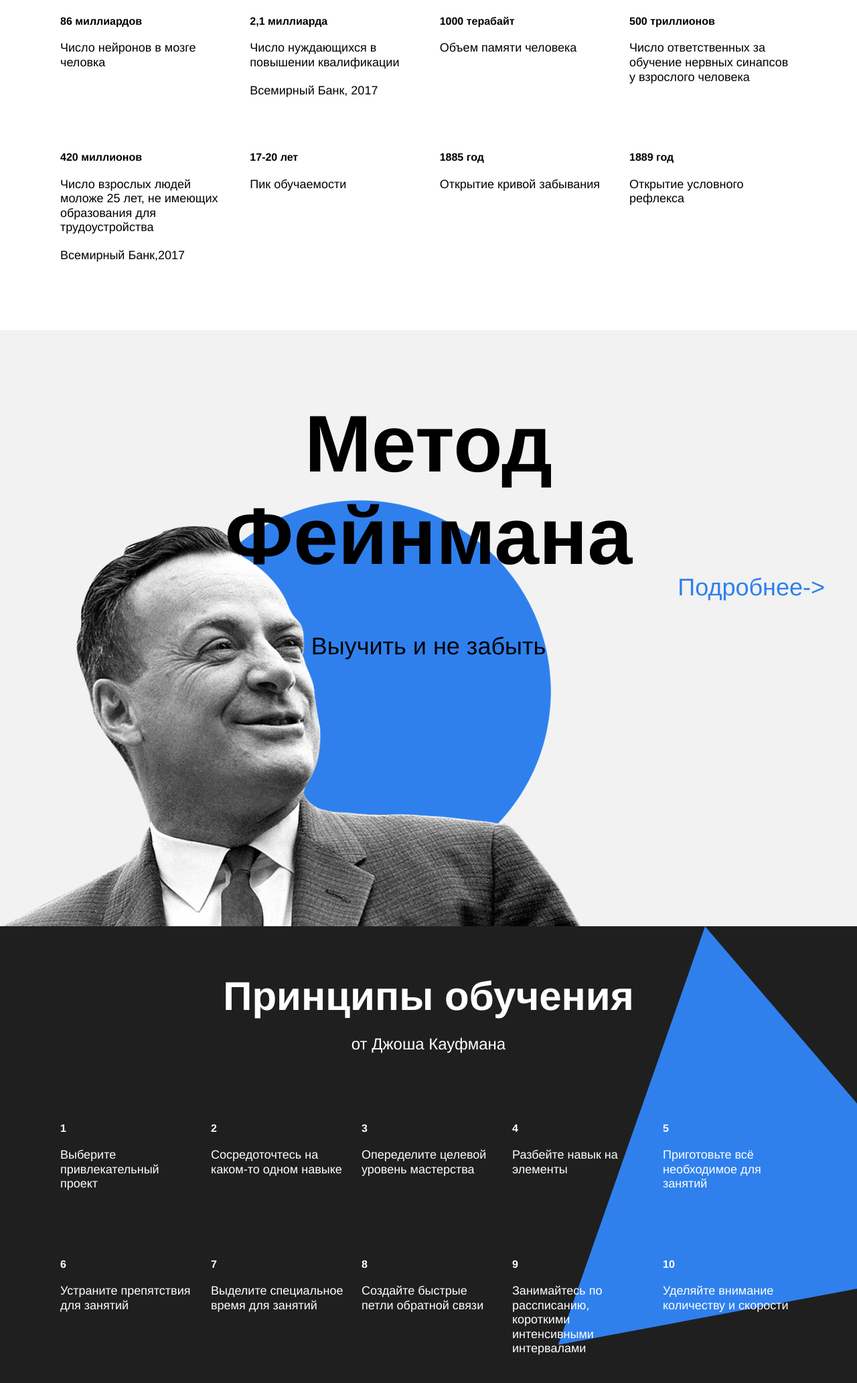
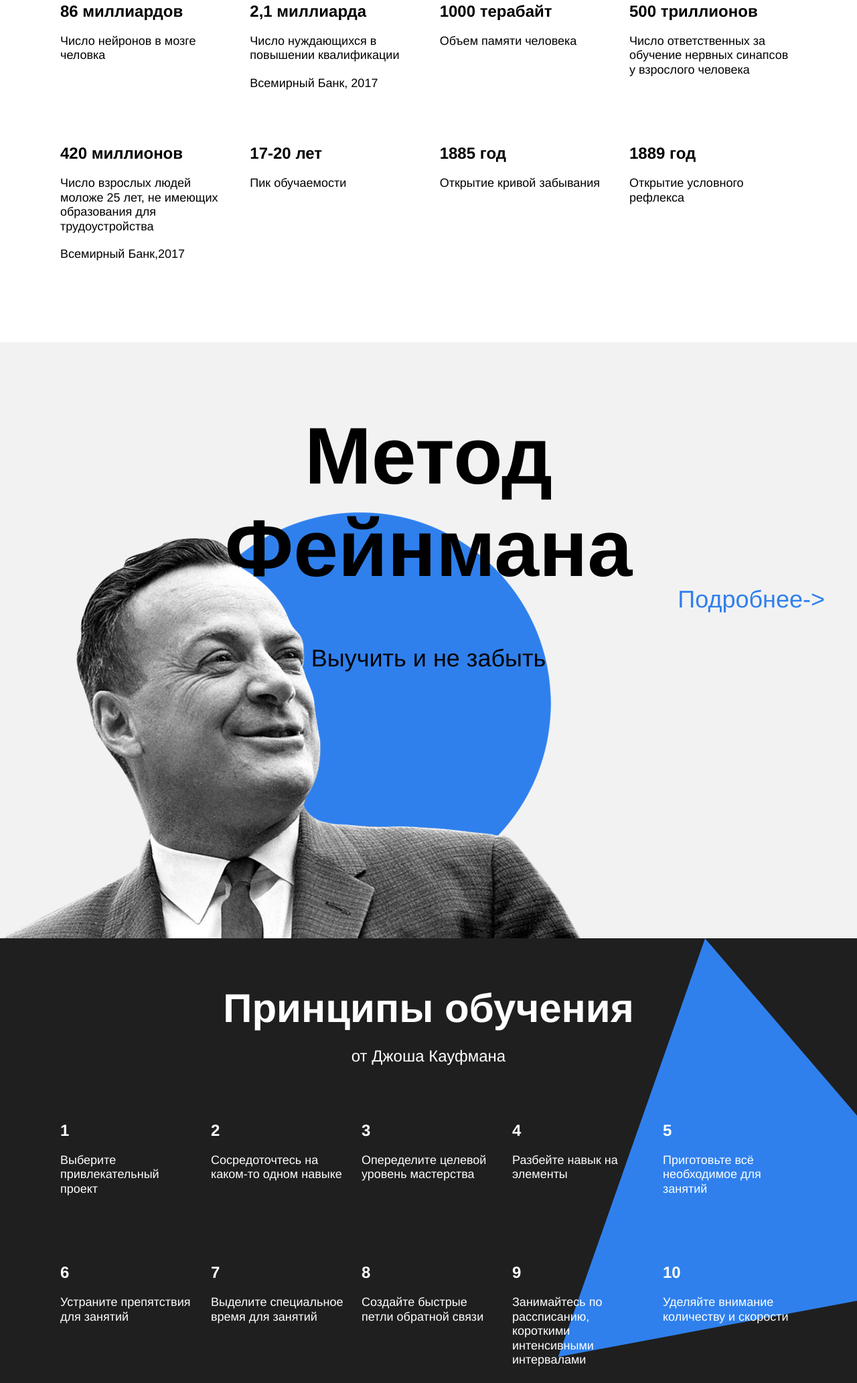
Before and after one commit to AlionaKulikova/how-to-learn-bootcamp, a plain HTML site: page index.html in a window 1280 px wide. Shown: the part 1566-3631 px from the top of the page at 67% size. Drawn offline with Linux system fonts and the light colour scheme.

Commit message:
Правка проекта

```diff
--- a/index.html
+++ b/index.html
@@ -40,70 +40,77 @@
 
 <section class="digits">
 
-  <div class="digits__section-title"><h4>Цифры и факты</h></div>
+  <div class="digits__section-title"><h4>Цифры и факты</h4></div>
   <div class="digits__section-subtitle"><p>Про учебу и мозг</p></div>
     <div class="digits__table">
 
       <div class="digits__table_cell">
-        <p class="digits__table_heading">
+        <div class="digits__table_heading">
          <h4>86 миллиардов</h4>
            <ul class="digits__table_text">
             <li>Число нейронов в мозге человка</li>
           </ul>
+        </div>
      </div>
 
      <div class="digits__table_cell">
-        <p class="digits__table_heading"><h4>2,1 миллиарда</h4>
+        <div class="digits__table_heading"><h4>2,1 миллиарда</h4>
           <ul class="digits__table_text">
             <li>Число нуждающихся в повышении квалификации</li>
               <li>Всемирный Банк, 2017</li>
           </ul>
+        </div>
       </div>
 
       <div class="digits__table_cell">
-        <p class="digits__table_heading"><h4>1000 терабайт</h4>
+        <div class="digits__table_heading"><h4>1000 терабайт</h4>
          <ul class="digits__table_text">
            <li>Объем памяти человека</li>
         </ul>
+        </div>
       </div>
 
       <div class="digits__table_cell">
-        <p class="digits__table_heading"><h4>500 триллионов</h4>
+        <div class="digits__table_heading"><h4>500 триллионов</h4>
           <ul class="digits__table_text">
             <li>Число ответственных за обучение нервных синапсов у взрослого человека</li>
           </ul>
+        </div>
       </div>
 
       <div class="digits__table_cell">
-        <p class="digits__table_heading"><h4>420 миллионов</h4>
+        <div class="digits__table_heading"><h4>420 миллионов</h4>
           <ul class="digits__table_text">
             <li>Число взрослых людей моложе 25 лет, не имеющих образования для трудоустройства</li>
             <li>Всемирный Банк,2017</li>
           </ul>
+        </div>
       </div>
 
       <div class="digits__table_cell">
-        <p class="digits__table_heading"><h4>17-20 лет</h4></p>
+        <div class="digits__table_heading"><h4>17-20 лет</h4>
           <ul class="digits__table_text">
             <li>Пик обучаемости</li>
           </ul>
+        </div>
       </div>
 
       <div class="digits__table_cell">
-        <p class="digits__table_heading"><h4>1885 год</h4></p>
+        <div class="digits__table_heading"><h4>1885 год</h4>
           <ul class="digits__table_text">
             <li>Открытие кривой забывания</li>
           </ul>
+        </div>
       </div>
 
-      <div class="digits__table_cell">
-         <p class="digits__table_heading"><h4>1889 год</h4></p>
+    <div class="digits__table_cell">
+         <div class="digits__table_heading"><h4>1889 год</h4>
            <ul class="digits__table_text">
               <li>Открытие условного рефлекса</li>
                  </ul>
-      </div>
+          </div>
 
-  </div>
+    </div>
 
 </section>
 
@@ -119,85 +126,95 @@
 
 <section class="kaufman">
 
-  <div class="table__section-title"><h4>Принципы обучения</h></div>
+  <div class="table__section-title"><h4>Принципы обучения</h4></div>
   <div class="table__section-subtitle"><p>от Джоша Кауфмана</p></div>
 
   <div class="table__theme_dark">
 
     <div class="table__cell_theme_dark">
-      <p class="table__heading_theme_dark">
+      <div class="table__heading_theme_dark">
        <h4>1</h4>
          <ul class="table__text_theme_dark">
           <li>Выберите привлекательный проект</li>
         </ul>
+      </div>
     </div>
 
     <div class="table__cell_theme_dark">
-       <p class="table__heading_theme_dark"><h4>2</h4>
+       <div class="table__heading_theme_dark"><h4>2</h4>
          <ul class="table__text_theme_dark">
            <li>Сосредоточтесь на каком-то одном навыке</li>
          </ul>
+        </div>
     </div>
 
     <div class="table__cell_theme_dark">
-       <p class="table__heading_theme_dark"><h4>3</h4>
+       <div class="table__heading_theme_dark"><h4>3</h4>
         <ul class="table__text_theme_dark">
           <li>Опеределите целевой уровень мастерства</li>
         </ul>
+      </div>
     </div>
 
      <div class="table__cell_theme_dark">
-        <p class="table__heading_theme_dark"><h4>4</h4>
+        <div class="table__heading_theme_dark"><h4>4</h4>
          <ul class="table__text_theme_dark">
            <li>Разбейте навык на элементы</li>
         </ul>
+      </div>
     </div>
 
      <div class="table__cell_theme_dark">
-        <p class="table__heading_theme_dark"><h4>5</h4>
+        <div class="table__heading_theme_dark"><h4>5</h4>
          <ul class="table__text_theme_dark">
            <li>Приготовьте всё необходимое для занятий</li>
          </ul>
+        </div>
      </div>
 
      <div class="table__cell_theme_dark">
-        <p class="table__heading_theme_dark"><h4>6</h4></p>
+        <div class="table__heading_theme_dark"><h4>6</h4>
           <ul class="table__text_theme_dark">
             <li>Устраните препятствия для занятий</li>
           </ul>
+        </div>
      </div>
 
      <div class="table__cell_theme_dark">
-       <p class="table__heading_theme_dark"><h4>7</h4></p>
+       <div class="table__heading_theme_dark"><h4>7</h4>
          <ul class="table__text_theme_dark">
           <li>Выделите специальное время для занятий</li>
         </ul>
+      </div>
      </div>
 
      <div class="table__cell_theme_dark">
-       <p class="table__heading_theme_dark"><h4>8</h4></p>
+       <div class="table__heading_theme_dark"><h4>8</h4>
          <ul class="table__text_theme_dark">
           <li>Создайте быстрые петли обратной связи</li>
         </ul>
+      </div>
      </div>
 
      <div class="table__cell_theme_dark">
-       <p class="table__heading_theme_dark"><h4>9</h4></p>
+       <div class="table__heading_theme_dark"><h4>9</h4>
         <ul class="table__text_theme_dark">
           <li>Занимайтесь по рассписанию, короткими интенсивными интервалами</li>
-       </ul>
+        </ul>
+       </div>
      </div>
 
       <div class="table__cell_theme_dark">
-        <p class="table__heading_theme_dark"><h4>10</h4></p>
+        <div class="table__heading_theme_dark"><h4>10</h4>
           <ul class="table__text_theme_dark">
             <li>Уделяйте внимание количеству и скорости</li>
-              </ul>
+          </ul>
+        </div>
       </div>
 
  </div>
 
- <div class="kaufman_triangle"><div>
+ <div class="kaufman_triangle"></div>
 
 </section>
 
--- a/styles/style.css
+++ b/styles/style.css
@@ -463,7 +463,7 @@ width: 1100px;
 .footer__column-link {
 
   margin: 0;
-  padding: :0;
+  padding: 0;
   position: relative;
   margin-bottom: 16px;
 }
```
